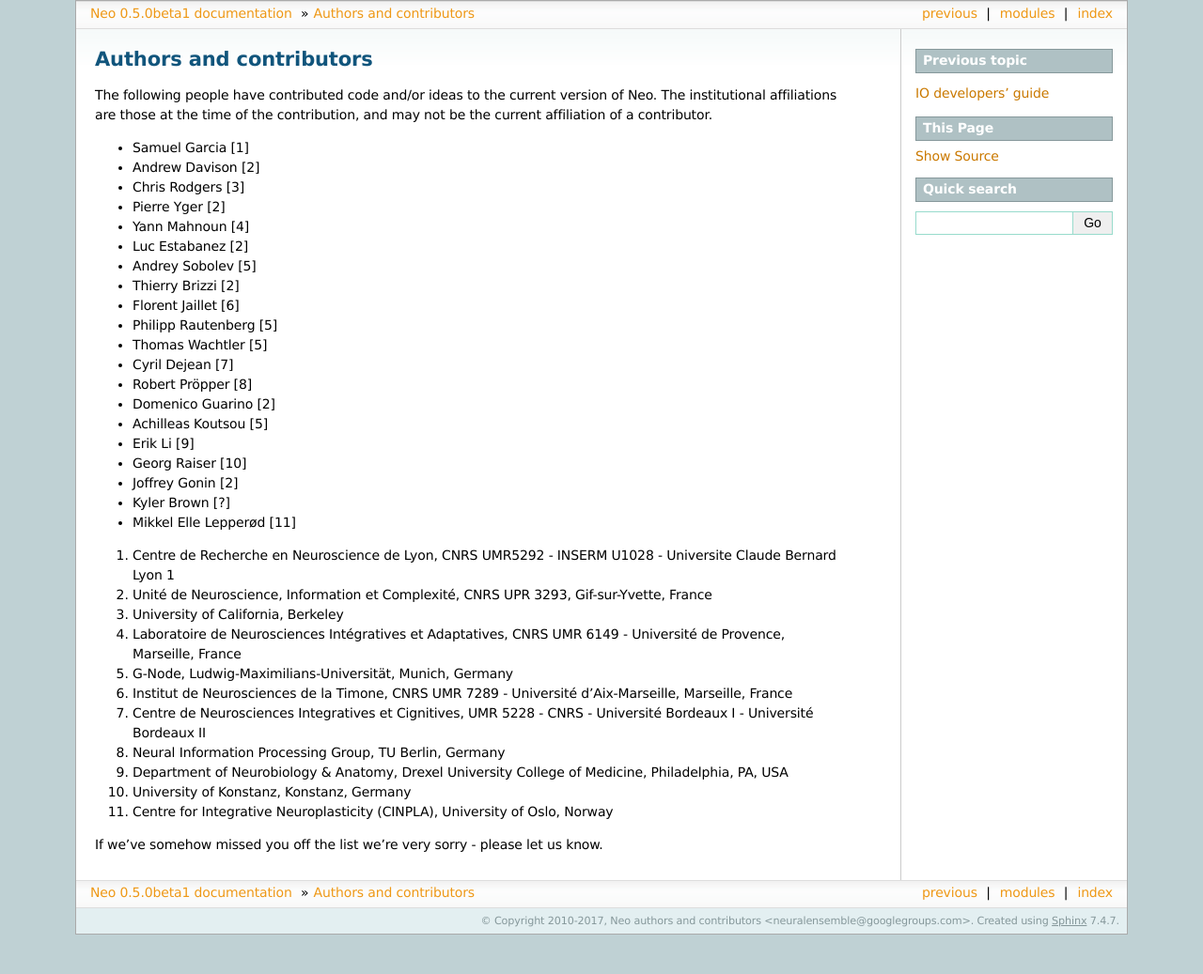
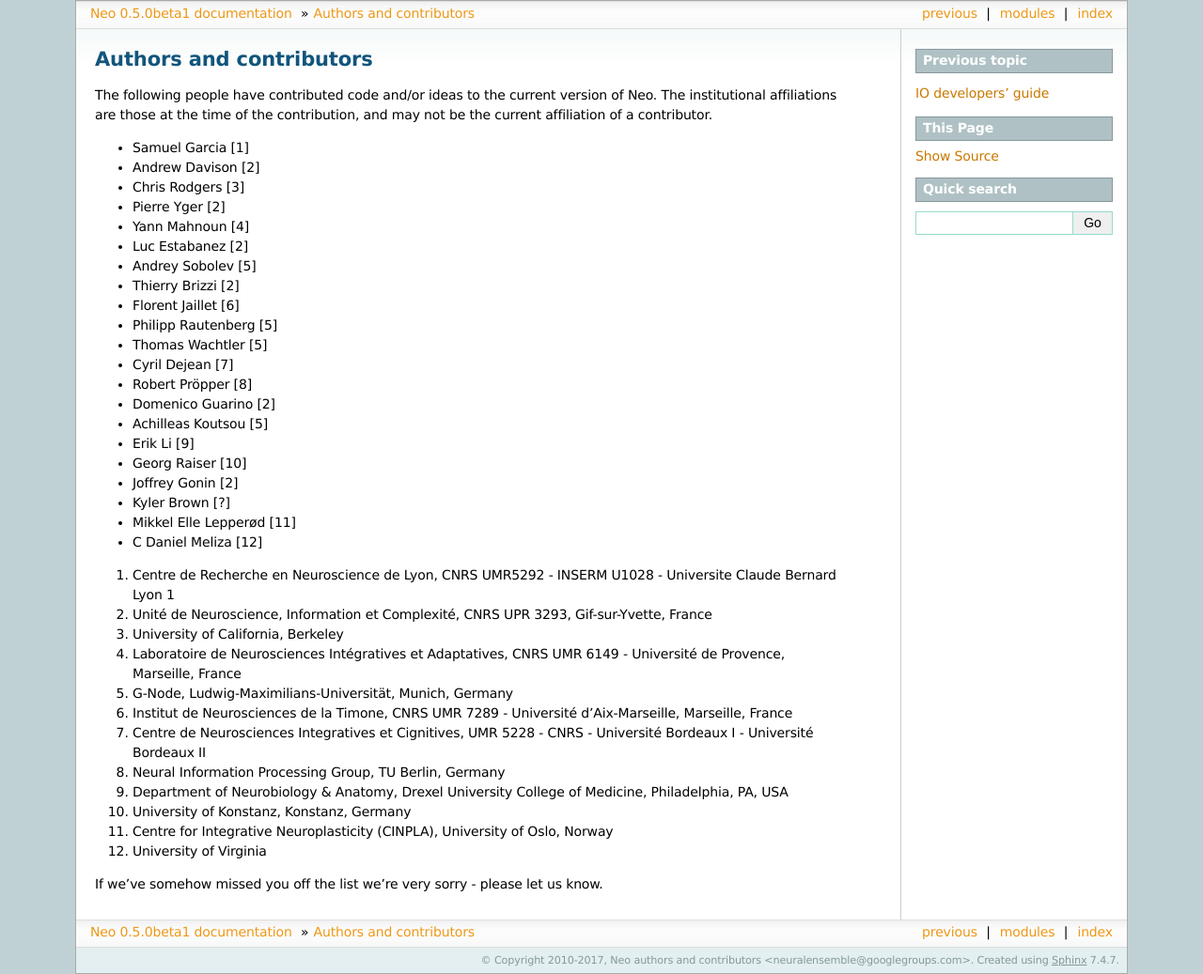
Before and after one commit to NeuralEnsemble/python-neo, a Sphinx documentation site: the page built from doc/source/authors.rst, in a window 1280 px wide. Shown: the whole page at 94% size. Built offline with Sphinx 7.4.7, drawn with Linux system fonts in a browser that asks for light colours; pages that are not in the unit, such as notebooks, are missing from menus; before the commit the page ends 995 px from its top, so only the background shows below that.

Commit message:
add dmeliza to authors.rst

```diff
--- a/doc/source/authors.rst
+++ b/doc/source/authors.rst
@@ -26,6 +26,7 @@
 * Joffrey Gonin [2]
 * Kyler Brown [?]
 * Mikkel Elle Lepperød [11]
+* C Daniel Meliza [12]
 
 1. Centre de Recherche en Neuroscience de Lyon, CNRS UMR5292 - INSERM U1028 - Universite Claude Bernard Lyon 1
 2. Unité de Neuroscience, Information et Complexité, CNRS UPR 3293, Gif-sur-Yvette, France
@@ -38,5 +39,6 @@
 9. Department of Neurobiology & Anatomy, Drexel University College of Medicine, Philadelphia, PA, USA
 10. University of Konstanz, Konstanz, Germany
 11. Centre for Integrative Neuroplasticity (CINPLA), University of Oslo, Norway
+12. University of Virginia
 
 If we've somehow missed you off the list we're very sorry - please let us know.
```
